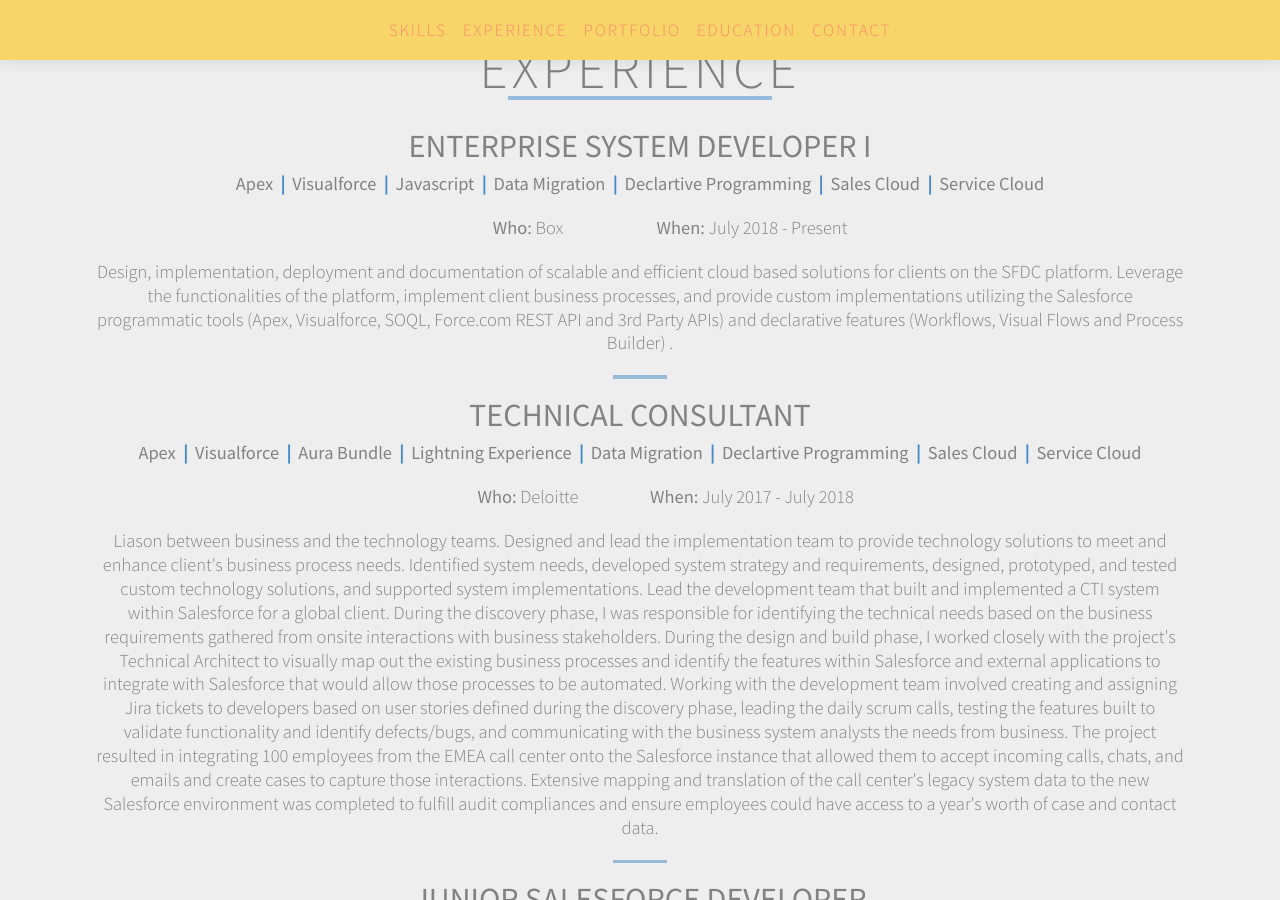
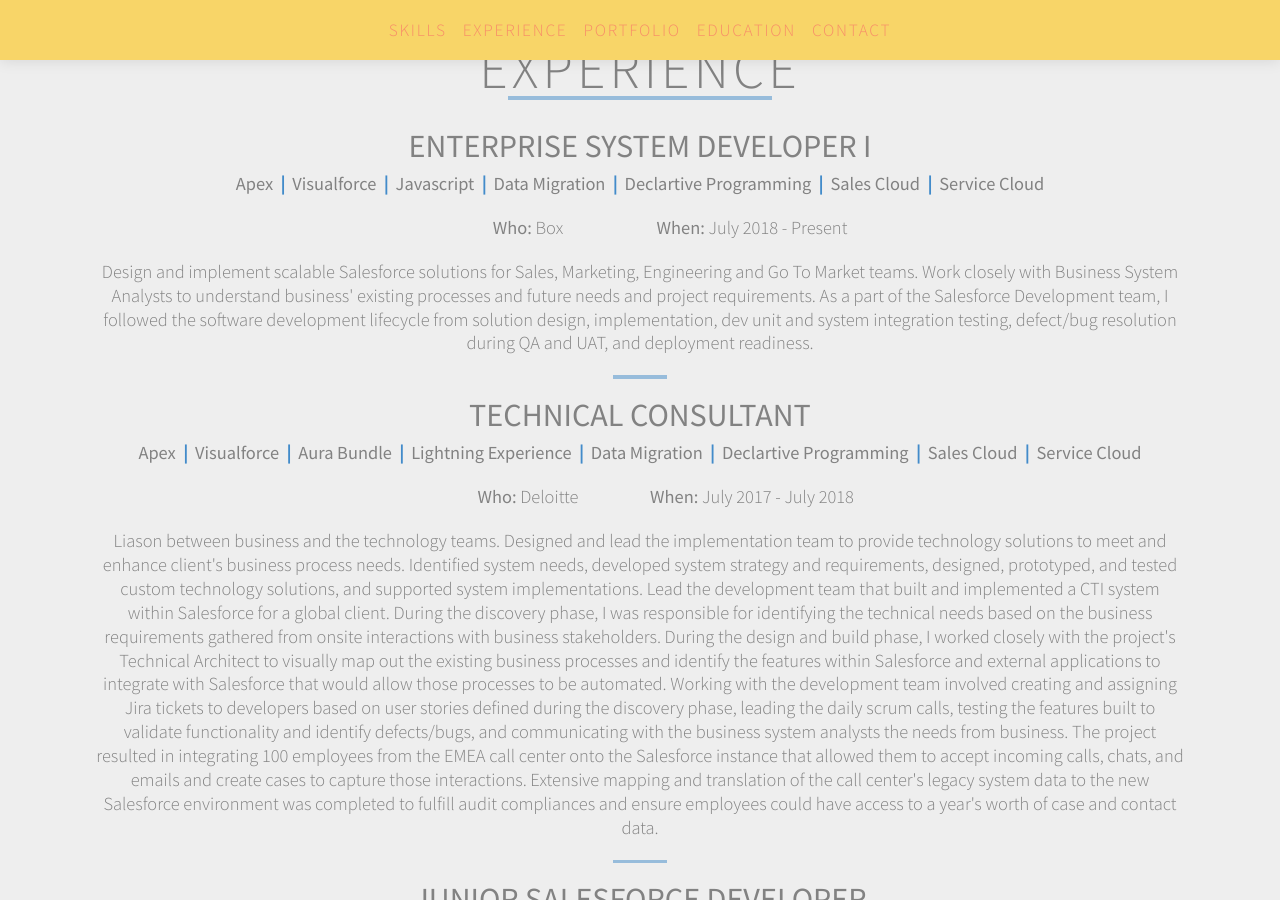
Before and after one commit to neariahm/neariahm.github.io, a Jekyll site: the page built from resume.html, in a window 1280 px wide and 900 px high, scrolled down 1864 px. Built offline with Jekyll 4.4.1, drawn with Linux system fonts in a browser that asks for light colours; nearby versions of some CDN libraries.

Commit message:
Updated Box job description

```diff
--- a/_layouts/resume.html
+++ b/_layouts/resume.html
@@ -154,7 +154,7 @@
                     <strong>When:</strong> July 2018 - Present
                 </div>
             </div>
-            <div class="text-center col-width">Design, implementation, deployment and documentation of scalable and efficient cloud based solutions for clients on the SFDC platform. Leverage the functionalities of the platform, implement client business processes, and provide custom implementations utilizing the Salesforce programmatic tools (Apex, Visualforce, SOQL, Force.com REST API and 3rd Party APIs) and declarative features (Workflows, Visual Flows and Process Builder) .</div>
+            <div class="text-center col-width">Design and implement scalable Salesforce solutions for Sales, Marketing, Engineering and Go To Market teams. Work closely with Business System Analysts to understand business' existing processes and future needs and project requirements. As a part of the Salesforce Development team, I followed the software development lifecycle from solution design, implementation, dev unit and system integration testing, defect/bug resolution during QA and UAT, and deployment readiness.</div>
 
             <div class="job-separator"></div>
 
```
